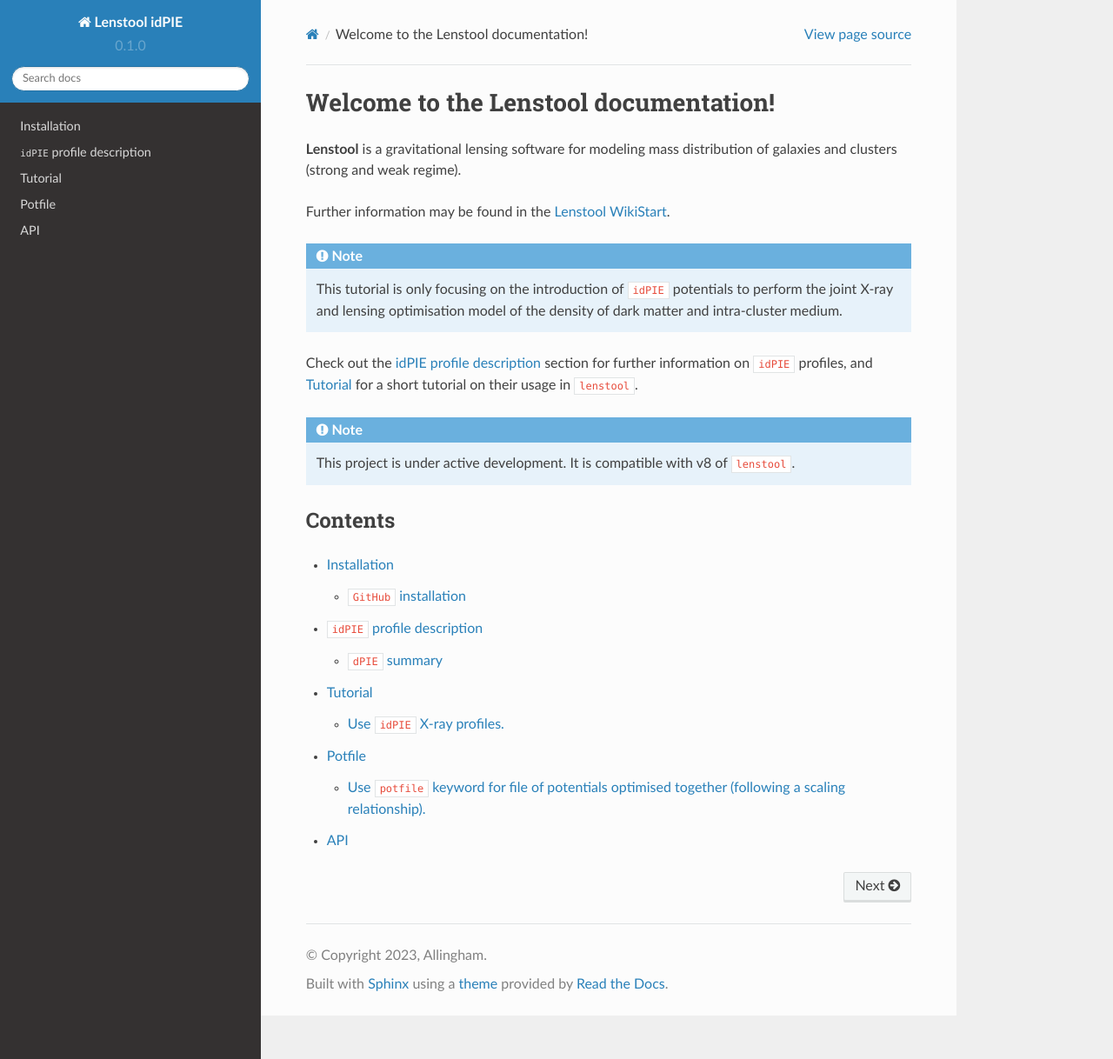
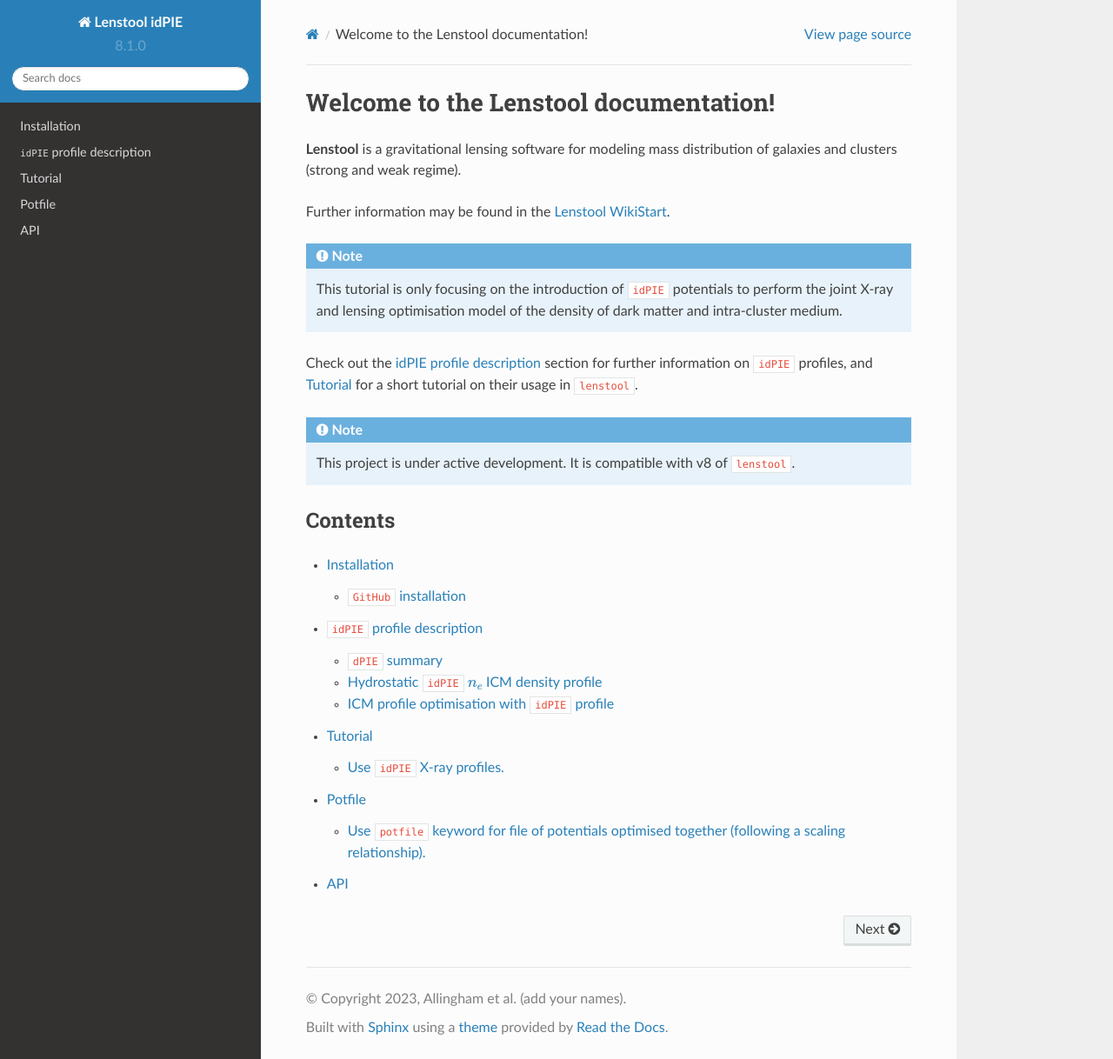
Before and after one commit to Joefva/lenstool_idPIE_tutorial, a Sphinx documentation site: the page built from docs/source/index.rst, in a window 1280 px wide and 1218 px high. Shown: the whole window at 87% size. Built offline with Sphinx 7.4.7 and the Read the Docs theme 2.0.0, drawn with Linux system fonts in a browser that asks for light colours.

Commit message:
Add more in 'usage.rst', create 'potfile.rst'

```diff
--- a/docs/source/conf.py
+++ b/docs/source/conf.py
@@ -3,11 +3,11 @@
 # -- Project information
 
 project = 'Lenstool idPIE'
-copyright = '2023, Allingham'
+copyright = '2023, Allingham et al. (add your names)'
 author = 'Allingham'
 
-release = '0.1'
-version = '0.1.0'
+release = '8.1'
+version = '8.1.0'
 
 # -- General configuration
 
--- a/docs/source/installation.rst
+++ b/docs/source/installation.rst
@@ -13,6 +13,7 @@
    git clone https://github.com/njzifjoiez/Lenstool_Bspline
 
 and switch branch:
+
 .. code-block:: console
 
    git checkout idPIE-pot-joint
--- a/docs/source/usage.rst
+++ b/docs/source/usage.rst
@@ -33,14 +33,22 @@
 
 .. math::
 
-   \Phi(r) = - 4 \pi G \sum_i \int_0^r \mathrm{d}s s^{-2} \int_0^s \mathrm{d}t t^2 \rho_{\mathrm{dPIE}, i}(r).
+   \Phi(r) = - 4 \pi G \sum_i \int_0^r \mathrm{d}s s^{-2} \int_0^s \mathrm{d}t t^2 \rho_{\mathrm{dPIE}, i}(t).
 
 For one ``dPIE`` profile
 :math:`\rho_{\mathrm{dPIE}}(r)`, the potential writes:
 
 .. math::
 
-   \Phi_{\mathm{dPIE}}(r) = \frac{a^2 s^2}{a^2 - s^2} \left[ \frac{s}{r} \arctan \frac{r}{s} - \frac{a}{r} \arctan \frac{r}{a} + \frac{1}{2} \ln \left( \frac{r^2 + s^2}{r^2 + a^2} \right) \right].
+   \Phi_{\mathrm{dPIE}}(r) = \frac{a^2 s^2}{a^2 - s^2} \left[ \frac{s}{r} \arctan \frac{r}{s} - \frac{a}{r} \arctan \frac{r}{a} + \frac{1}{2} \ln \left( \frac{r^2 + s^2}{r^2 + a^2} \right) \right].
+
+
+-------------------------------------------------------
+.. _idPIE_profile:
+
+Hydrostatic ``idPIE`` :math:`n_e` ICM density profile
+-------------------------------------------------------
+
 
 If we assume the intra-cluster medium (ICM) to be in hydrostatic equilibrium, we may simplify the Navier-Stokes equation to:
 
@@ -73,3 +81,36 @@
 .. math::
 
    n_e = \mathcal{J}^{-1}_z  \left( \frac{\mu_g m_a}{k_B} \Phi (r) \right).
+
+
+------------------------------------------------
+.. _Xray_opt_idPIE:
+
+ICM profile optimisation with ``idPIE`` profile
+------------------------------------------------
+
+Given the
+:math:`n_e` ICM electron density, we can compute
+:math:`S_X`, the X-ray surface brightness:
+
+.. math::
+
+   S_X (x, y, \Delta E) = \frac{1}{4 \pi (1 + z)^4} \frac{\mu_e}{\mu_H} \int_{\mathrm{l.o.s.}} n_e^2 (x, y, l) \Lambda (\Delta E (1 + z), T_e, Z) \mathrm{d}l,
+
+where
+:math:`\Delta E` is the observed energy band,
+:math:`z` is the cosmological redshift of the lens,
+:math:`\mu_e` and
+:math:`\mu_H` are respectively the mean molecular weight of electron and hydrogen, and
+:math:`\Lambda` is the normalised cooling function (in
+:math:`\mathrm{J.m}^3.\mathrm{s}^{-1}`) for an ICM electron temperature
+:math:`T_e` and metallicity
+:math:`Z`.
+Here, we assume the metallicity to be constant throughout the cluster
+:math:`Z = 0.3 Z_{\odot}`.
+
+Once the model surface brightness map computed, it is compared to observations of *Chandra* or *XMM-Newton* X-ray satellites.
+
+.. note::
+
+   TODO: See section on statistics for more details.
```
